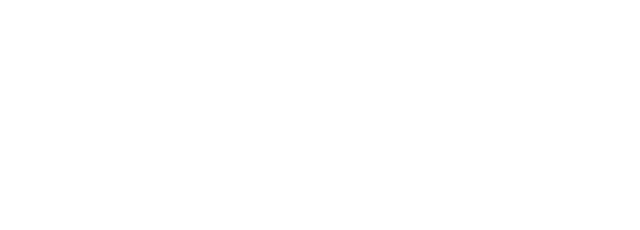
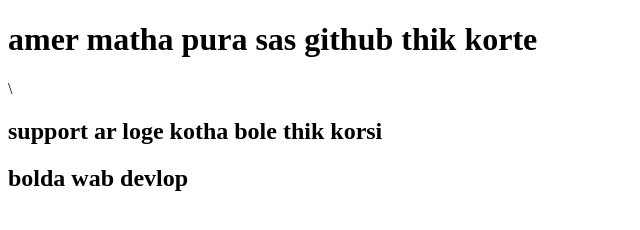
Before and after one commit to mishbah778/my-second-repo, a plain HTML site: page Index.html in a window 1280 px wide. Shown: the whole page, without its empty margins (0-640 px from the left). Drawn offline with Linux system fonts and the light colour scheme.

Commit message:
added header

```diff
--- a/Index.html
+++ b/Index.html
@@ -7,6 +7,8 @@
     <title>My second github repo</title>
 </head>
 <body>
-
+    <h1>amer matha pura sas github thik korte</h1>\
+    <h2>support ar loge kotha bole thik korsi</h2>
+    <h2>bolda wab devlop</h2>
 </body>
 </html>
```
